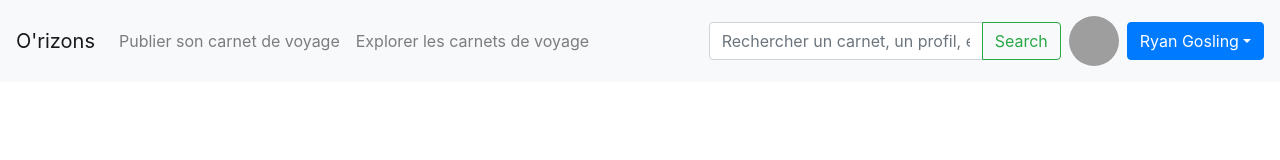
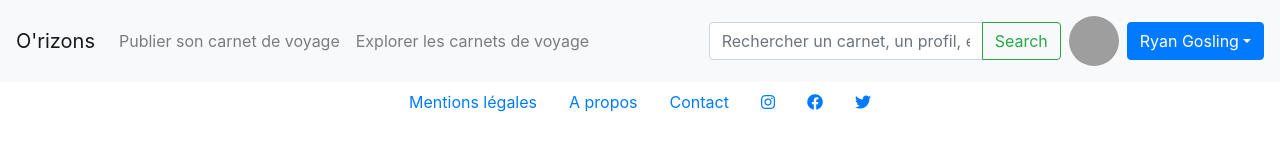
Before and after one commit to stephanie-calmels/orizons, a React app in the folder Front/: page / in a window 1280 px wide. Built offline with nearby package versions, Linux system fonts and the light colour scheme; grey boxes are pictures that could not be loaded.

Commit message:
ADD Footer component layout

```diff
--- a/Front/src/assets/index.html
+++ b/Front/src/assets/index.html
@@ -5,6 +5,8 @@
         <meta name="viewport" content="width=device-width, initial-scale=1.0" />
         <meta http-equiv="x-ua-compatible" content="ie=edge" />
         <title>O'rizons</title>
+        <!-- Font Awesome -->
+        <link rel="stylesheet" href="https://cdnjs.cloudflare.com/ajax/libs/font-awesome/5.15.2/css/all.min.css" integrity="sha512-HK5fgLBL+xu6dm/Ii3z4xhlSUyZgTT9tuc/hSrtw6uzJOvgRr2a9jyxxT1ely+B+xFAmJKVSTbpM/CuL7qxO8w==" crossorigin="anonymous" />
     </head>
     <body>
         <div id="root"></div>
--- a/Front/src/components/App/index.js
+++ b/Front/src/components/App/index.js
@@ -4,6 +4,8 @@ import React from 'react';
 // == Import
 import './styles.scss';
 import Header from 'src/components/Header';
+import Footer from 'src/components/Footer';
+
 
 // == Composant
 const App = () => {
@@ -13,8 +15,8 @@ const App = () => {
     {/* <Page>
       //TODO
     </Page>
-
-    <Footer /> */}
+    */}
+    <Footer />
   </div>
 
 };
--- /dev/null
+++ b/Front/src/components/Footer/footer.scss
@@ -0,0 +1,3 @@
+.flex-row {
+  display: flex;
+}
--- /dev/null
+++ b/Front/src/components/Footer/index.js
@@ -0,0 +1,27 @@
+import React from 'react';
+import { Nav } from 'react-bootstrap';
+
+import './footer.scss';
+
+const Footer = () => {
+  return (
+    <Nav className="justify-content-center">
+      <Nav.Item>
+        <Nav.Link eventKey="link-1">Mentions légales</Nav.Link>
+      </Nav.Item>
+      <Nav.Item>
+        <Nav.Link eventKey="link-2">A propos</Nav.Link>
+      </Nav.Item>
+      <Nav.Item>
+        <Nav.Link eventKey="link-3">Contact</Nav.Link>
+      </Nav.Item>
+      <Nav.Item className="flex-row">
+        <Nav.Link eventKey="link-4"><i className="fab fa-instagram"></i></Nav.Link>
+        <Nav.Link eventKey="link-5"><i className="fab fa-facebook"></i></Nav.Link>
+        <Nav.Link eventKey="link-6"><i className="fab fa-twitter"></i></Nav.Link>
+      </Nav.Item>
+    </Nav>
+  )
+};
+
+export default Footer;
```
